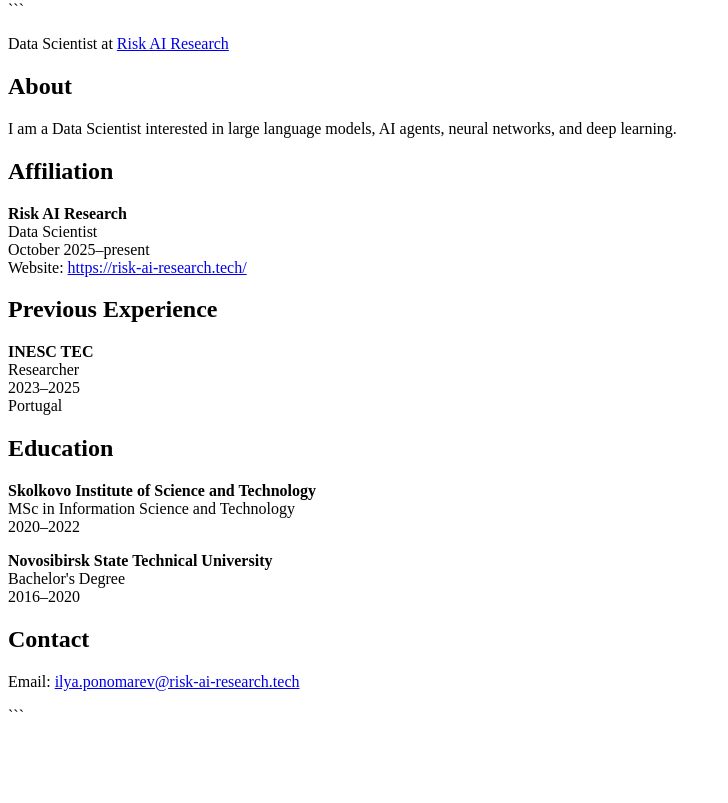
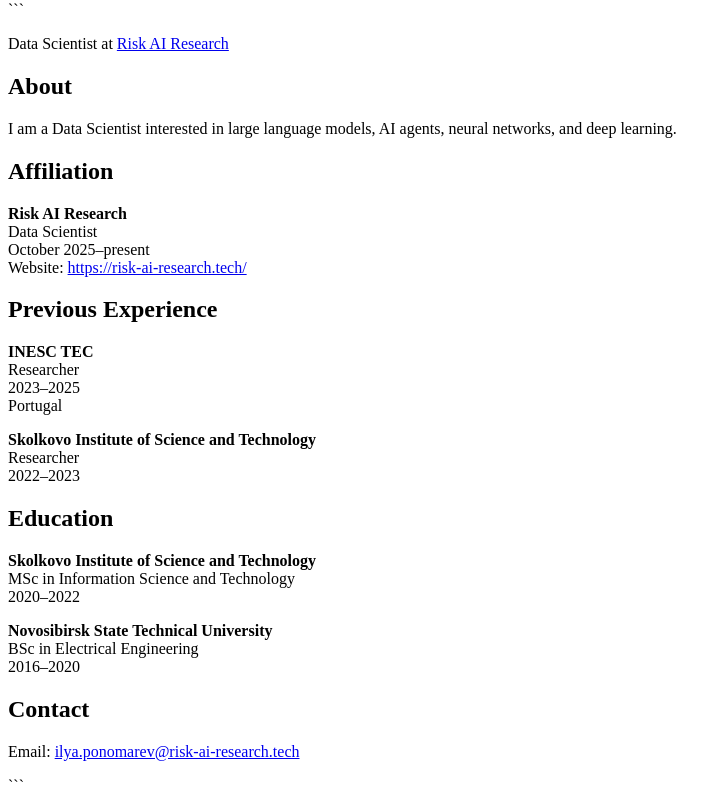
Before and after one commit to ilyapon945-arch/ilyapon945-arch.github.io, a plain HTML site: page index.html in a window 1280 px wide. Shown: the part 79-882 px from the top of the page, without its empty margins (0-728 px from the left). Before the commit the page ends 812 px from the top, so only its background shows below. Drawn offline with Linux system fonts and the light colour scheme.

Commit message:
Update index.html

```diff
--- a/index.html
+++ b/index.html
@@ -53,6 +53,12 @@
   Portugal
 </p>
 
+<p>
+  <strong>Skolkovo Institute of Science and Technology</strong><br>
+  Researcher<br>
+  2022–2023
+</p>
+
 <h2>Education</h2>
 
 <p>
@@ -63,7 +69,7 @@
 
 <p>
   <strong>Novosibirsk State Technical University</strong><br>
-  Bachelor's Degree<br>
+  BSc in Electrical Engineering<br>
   2016–2020
 </p>
 
```
